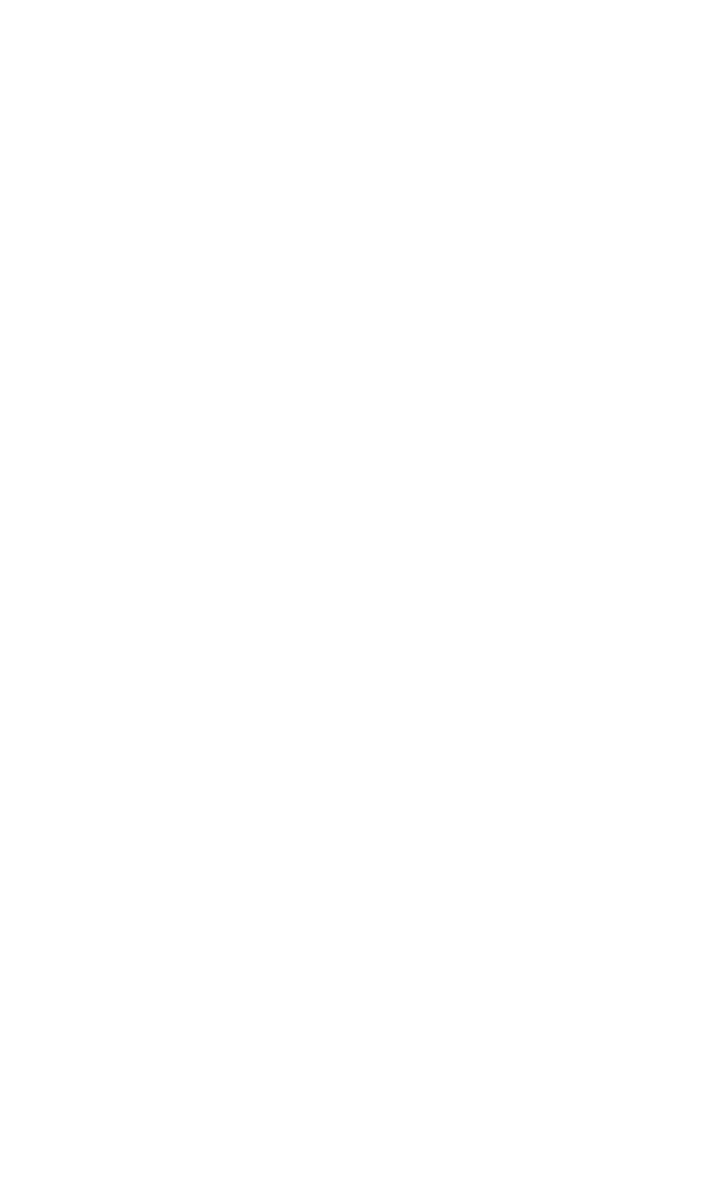
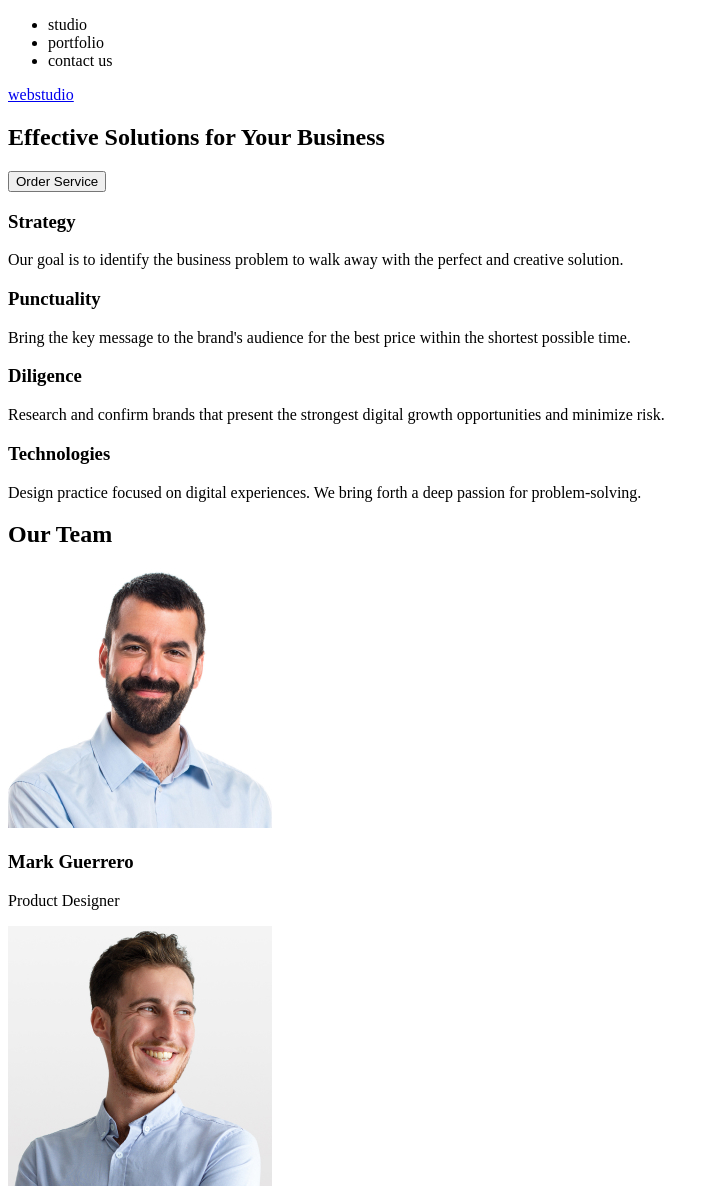
Before and after one commit to ArinaRiabukha/goit-markup-hw-01, a plain HTML site: page index.html in a window 1280 px wide. Shown: the top 1189 px of the page, without its empty margins (0-714 px from the left). Before the commit the page ends 800 px from the top, so only its background shows below. Drawn offline with Linux system fonts and the light colour scheme.

Commit message:
add index.html file

```diff
--- a/index.html
+++ b/index.html
@@ -6,6 +6,59 @@
     <title>Document</title>
 </head>
 <body>
+  <header>
+    <nav>
+        <ul>
+            <li>studio</li>
+            <li>portfolio</li>
+            <li>contact us</li>
+        </ul>
+    </nav>
+    <a href="#">webstudio</a>
+  </header>
 
+  <main>
+  <section>
+    <h1>Effective Solutions
+        for Your Business</h1>
+        <button type="button">Order Service</button>
+  </section>
+
+<section>
+    <h3>Strategy</h3>
+    <p>Our goal is to identify the business
+        problem to walk away with the perfect and creative solution.</p>
+    <h3>Punctuality</h3>
+    <p>Bring the key message to the brand's audience for the best price within the shortest possible time.</p>
+    <h3>Diligence</h3>
+    <p>Research and confirm brands that present the strongest digital growth opportunities and minimize risk.</p>
+    <h3>Technologies</h3>
+    <p>Design practice focused on digital experiences. We bring forth a deep passion for problem-solving.</p>
+</section>
+
+<section>
+    <h2>Our Team</h2>
+    <img src="./images/img_one.jpg" alt="male team member" width="264" height="260" />
+    <h3>Mark Guerrero</h3>
+    <p>Product Designer</p>
+
+    <img src="./images/img_two.jpg" alt="male team member" width="264" height="260" />
+    <h3>Tom Ford</h3>
+    <p>Frontend Developer</p>
+
+    <img src="./images/img_three.jpg" alt="female team member" width="264" height="260" />
+    <h3>Camila Garcia</h3>
+    <p>Marketing</p>
+
+    <img src="./images/img_four.jpg" alt="male team member" width="264" height="260" />
+    <h3>Daniel Wilson</h3>
+    <p>UI Designer</p>
+</section>
+</main>
+
+<footer>
+    <a href="#">webstudio</a>
+    <p>Increase the flow of customers and sales for your business with digital marketing & growth solutions.</p>
+</footer>
 </body>
 </html>
```
Also changed, not shown: images/img_four.jpg (added), images/img_one.jpg (added), images/img_three.jpg (added), images/img_two.jpg (added).
